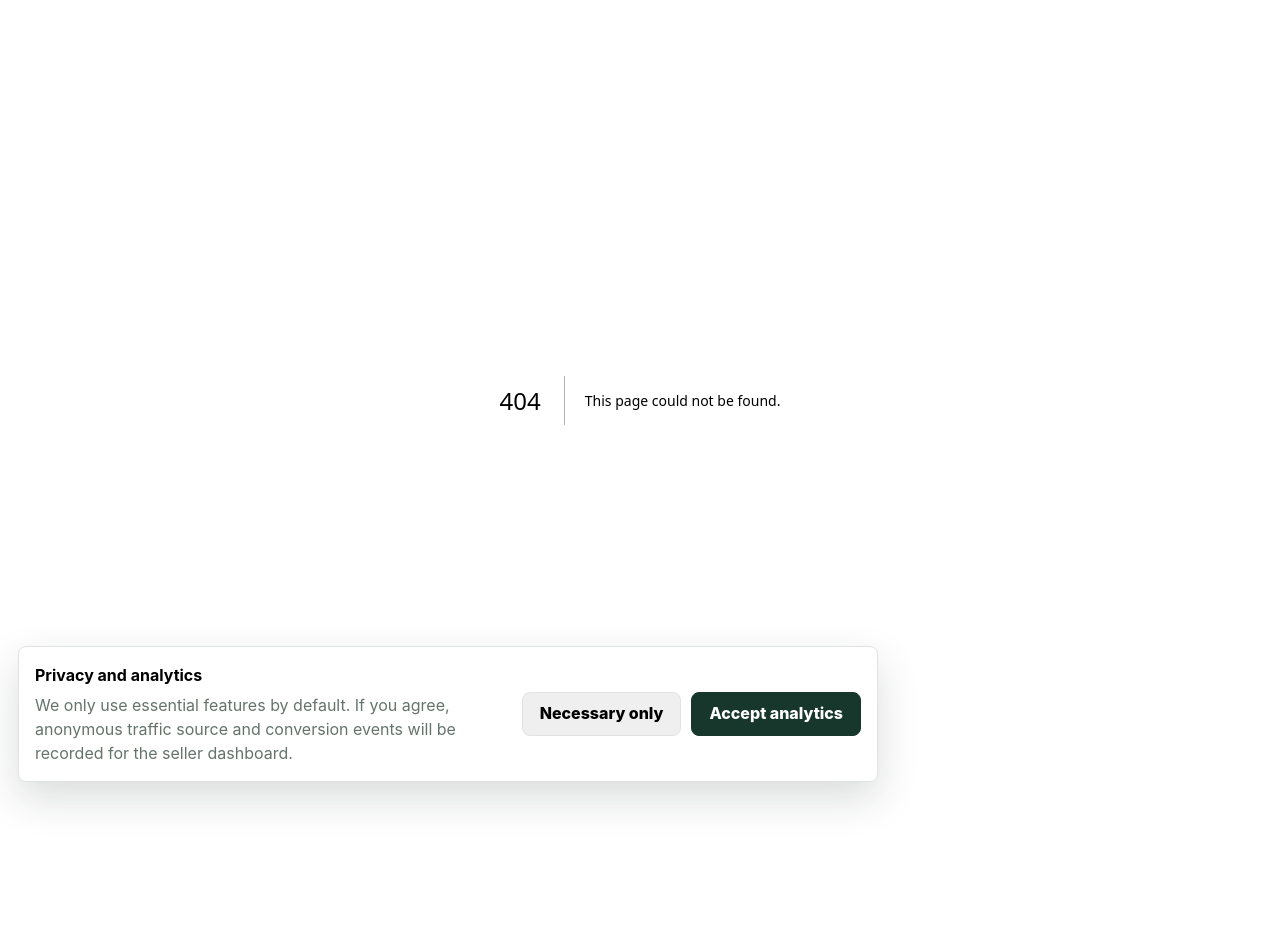
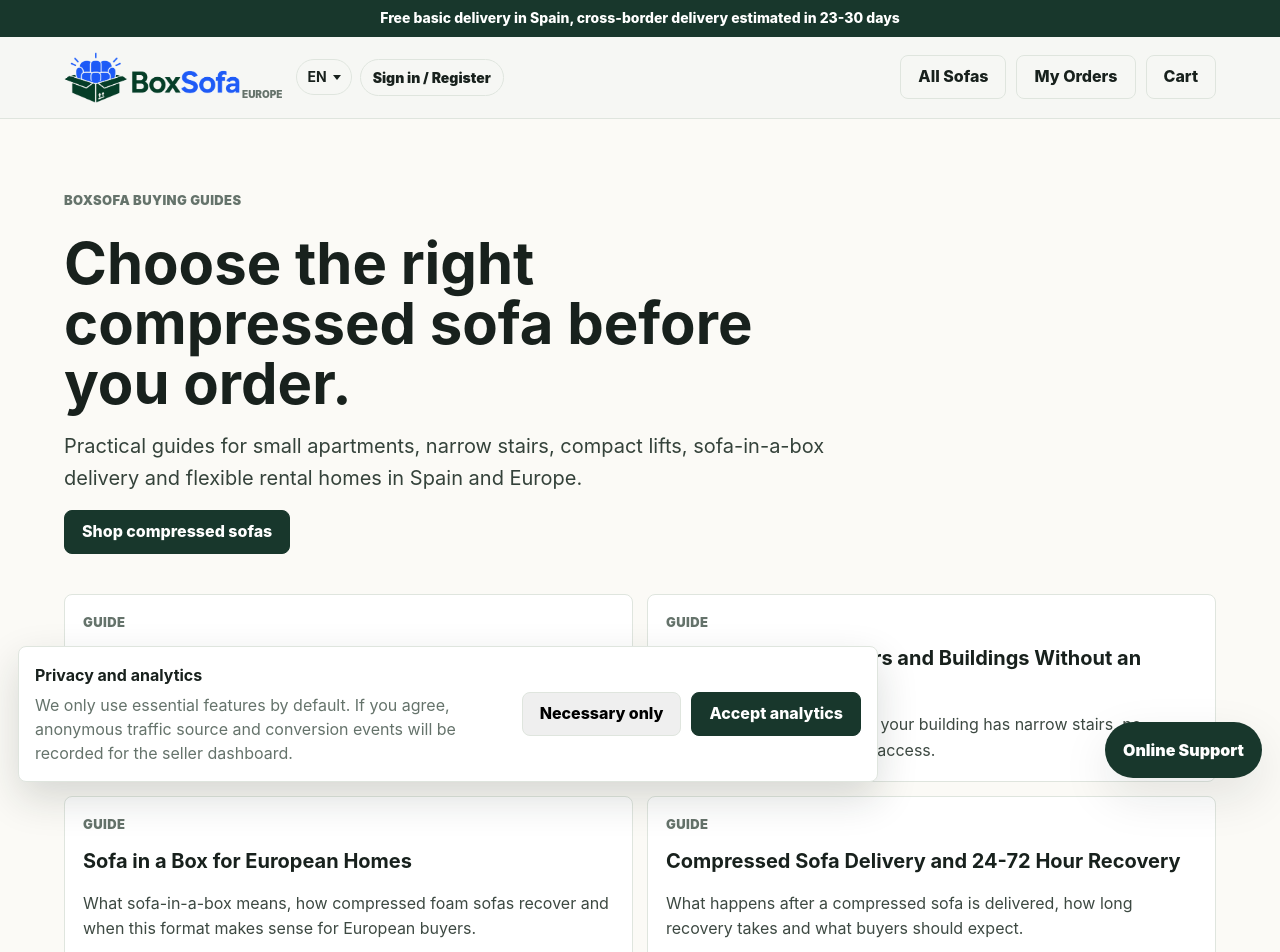
Before and after one commit to today99999/boxsofa-platform, a Next.js app: page /guides in a window 1280 px wide. Before the commit this address had no page. Shown: the top 952 px of the page. Before the commit the page ends 800 px from the top, so only its background shows below. Built offline with nearby package versions, Linux system fonts and the light colour scheme.

Commit message:
Add buying guide hub and homepage links

```diff
--- a/app/globals.css
+++ b/app/globals.css
@@ -953,6 +953,18 @@ video {
   padding: 12px clamp(18px, 5vw, 64px) 30px;
 }
 
+.home-guides-section {
+  padding-top: 18px;
+}
+
+.home-guide-grid {
+  padding: 0;
+}
+
+.guide-index-grid {
+  grid-template-columns: repeat(2, minmax(0, 1fr));
+}
+
 .guide-card {
   background: var(--surface);
   border: 1px solid var(--line);
@@ -970,6 +982,19 @@ video {
   color: #3d4942;
   line-height: 1.6;
   margin: 0;
+}
+
+.guide-link-card {
+  color: inherit;
+  display: grid;
+  gap: 8px;
+  transition: border-color 160ms ease, box-shadow 160ms ease, transform 160ms ease;
+}
+
+.guide-link-card:hover {
+  border-color: rgba(24, 55, 44, 0.26);
+  box-shadow: var(--shadow-soft);
+  transform: translateY(-1px);
 }
 
 .guide-products {
--- /dev/null
+++ b/app/guides/page.tsx
@@ -0,0 +1,55 @@
+import Link from "next/link";
+import type { Metadata } from "next";
+import { SiteFooter } from "@/components/SiteFooter";
+import { SiteHeader } from "@/components/SiteHeader";
+import { SupportButton } from "@/components/SupportButton";
+import { guides } from "@/lib/guides";
+
+export const metadata: Metadata = {
+  title: "Compressed Sofa Buying Guides",
+  description:
+    "Practical BoxSofa buying guides for compressed sofas, small apartments, narrow stairs, sofa-in-a-box delivery and rental homes in Spain and Europe.",
+  alternates: {
+    canonical: "/guides"
+  },
+  openGraph: {
+    title: "Compressed Sofa Buying Guides | BoxSofa",
+    description:
+      "Choose a compressed sofa for small apartments, narrow stairs, rental homes and sofa-in-a-box delivery in Spain and Europe.",
+    url: "/guides",
+    type: "website"
+  }
+};
+
+export default function GuidesIndexPage() {
+  return (
+    <>
+      <SiteHeader />
+      <main className="guide-page">
+        <section className="guide-hero">
+          <p className="eyebrow">BoxSofa buying guides</p>
+          <h1>Choose the right compressed sofa before you order.</h1>
+          <p>
+            Practical guides for small apartments, narrow stairs, compact lifts, sofa-in-a-box delivery and flexible
+            rental homes in Spain and Europe.
+          </p>
+          <Link className="button primary" href="/category/all">
+            Shop compressed sofas
+          </Link>
+        </section>
+
+        <section className="guide-content guide-index-grid" aria-label="Compressed sofa buying guides">
+          {guides.map((guide) => (
+            <Link className="guide-card guide-link-card" href={`/guides/${guide.slug}`} key={guide.slug}>
+              <span className="eyebrow">Guide</span>
+              <h2>{guide.title}</h2>
+              <p>{guide.description}</p>
+            </Link>
+          ))}
+        </section>
+      </main>
+      <SiteFooter />
+      <SupportButton />
+    </>
+  );
+}
--- a/app/sitemap.ts
+++ b/app/sitemap.ts
@@ -39,6 +39,12 @@ export default function sitemap(): MetadataRoute.Sitemap {
       changeFrequency: "weekly",
       priority: 1
     },
+    {
+      url: `${siteUrl}/guides`,
+      lastModified: now,
+      changeFrequency: "monthly",
+      priority: 0.8
+    },
     ...categoryRoutes,
     ...productRoutes,
     ...guideRoutes,
--- a/components/SiteFooter.tsx
+++ b/components/SiteFooter.tsx
@@ -218,7 +218,7 @@ export function SiteFooter() {
           <Link href="/privacy">{copy.privacy}</Link>
           <Link href="/terms">{copy.terms}</Link>
           <Link href="/faq">{copy.faq}</Link>
-          <Link href="/guides/compressed-sofa-small-apartment-spain">{copy.guides}</Link>
+          <Link href="/guides">{copy.guides}</Link>
           <Link href="/orders">{copy.tracking}</Link>
           <a href="/product/chameleon-mario-sofa-01#product-reviews">{copy.reviews}</a>
         </nav>
```
Also changed, not shown: app/page.tsx (+23 -0 lines).
